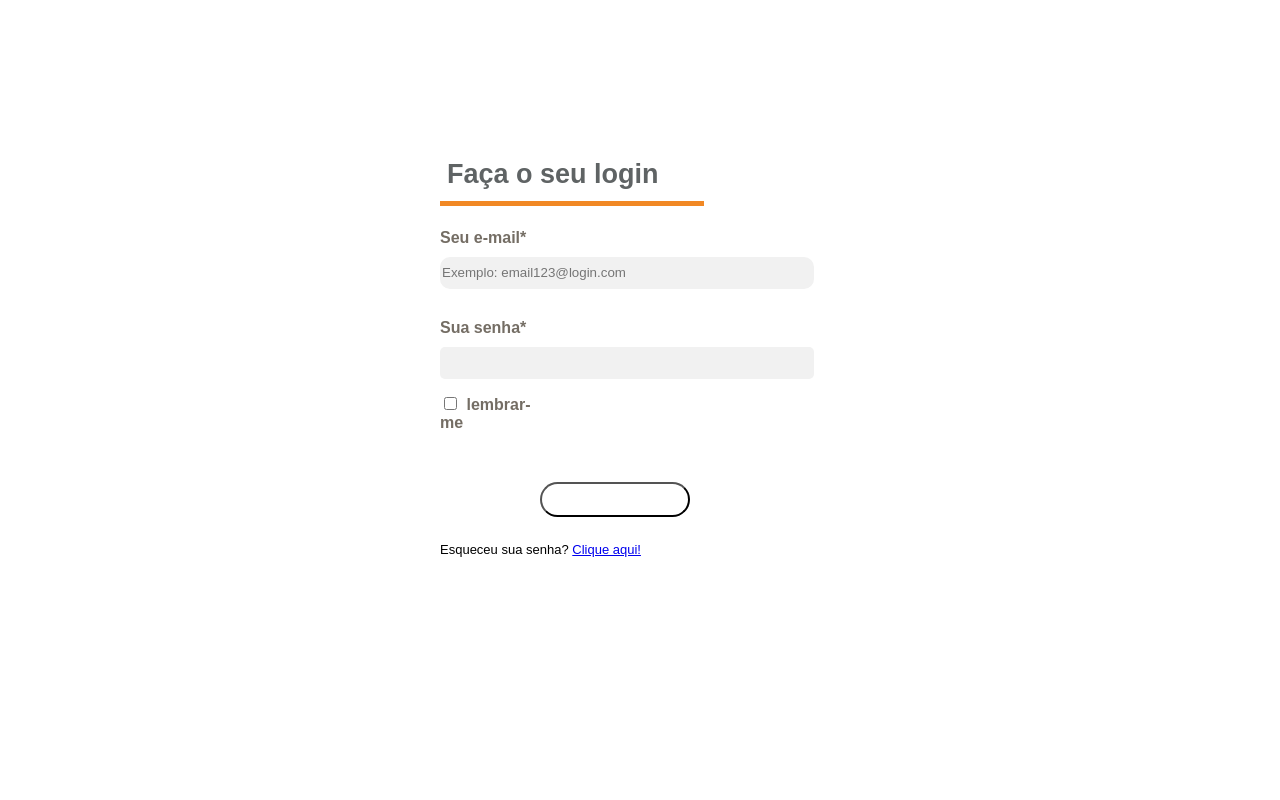
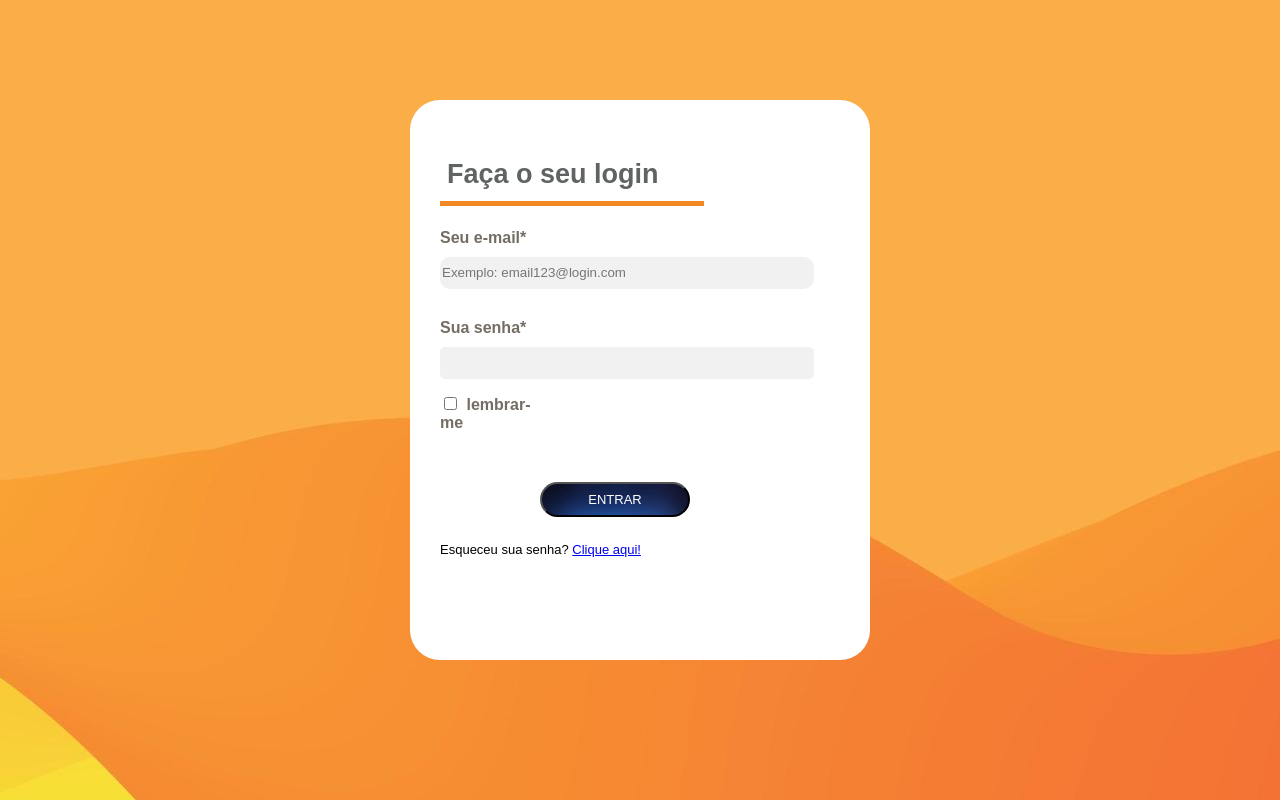
Before and after one commit to joao-epdro/Projetos-Pessoais, a plain HTML site: page index.html in a window 1280 px wide. Drawn offline with Linux system fonts and the light colour scheme.

Commit message:
Update style.css

```diff
--- a/style.css
+++ b/style.css
@@ -16,7 +16,7 @@
     padding: 7px;
 }
 body{
-    background-image: url(imagens/gradiente-fundo.jpg);
+    background-image: url(gradiente-fundo.jpg);
 }
 .corpo form{
     width: 100px;
@@ -48,7 +48,7 @@ body{
     width: 150px;
     height: 35px;
     border-radius: 25px;
-    background: url(imagens/fundo.png);
+    background: url(fundo.png);
     color: #ffffff;
     font-size: 13px;
     margin-top: 50px;
@@ -58,4 +58,5 @@ body{
 .esquecer{
     font-size: 13px;
     margin-top: 25px;
+
 }
```
